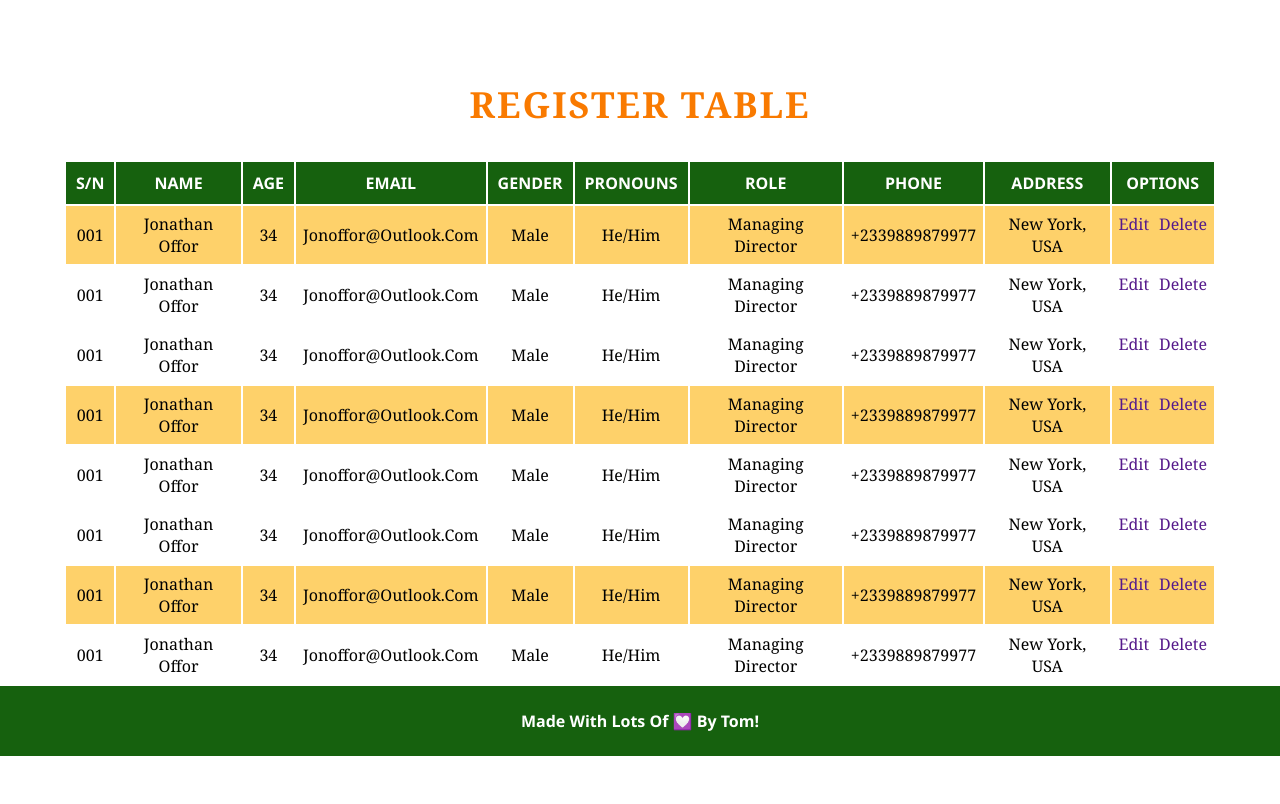
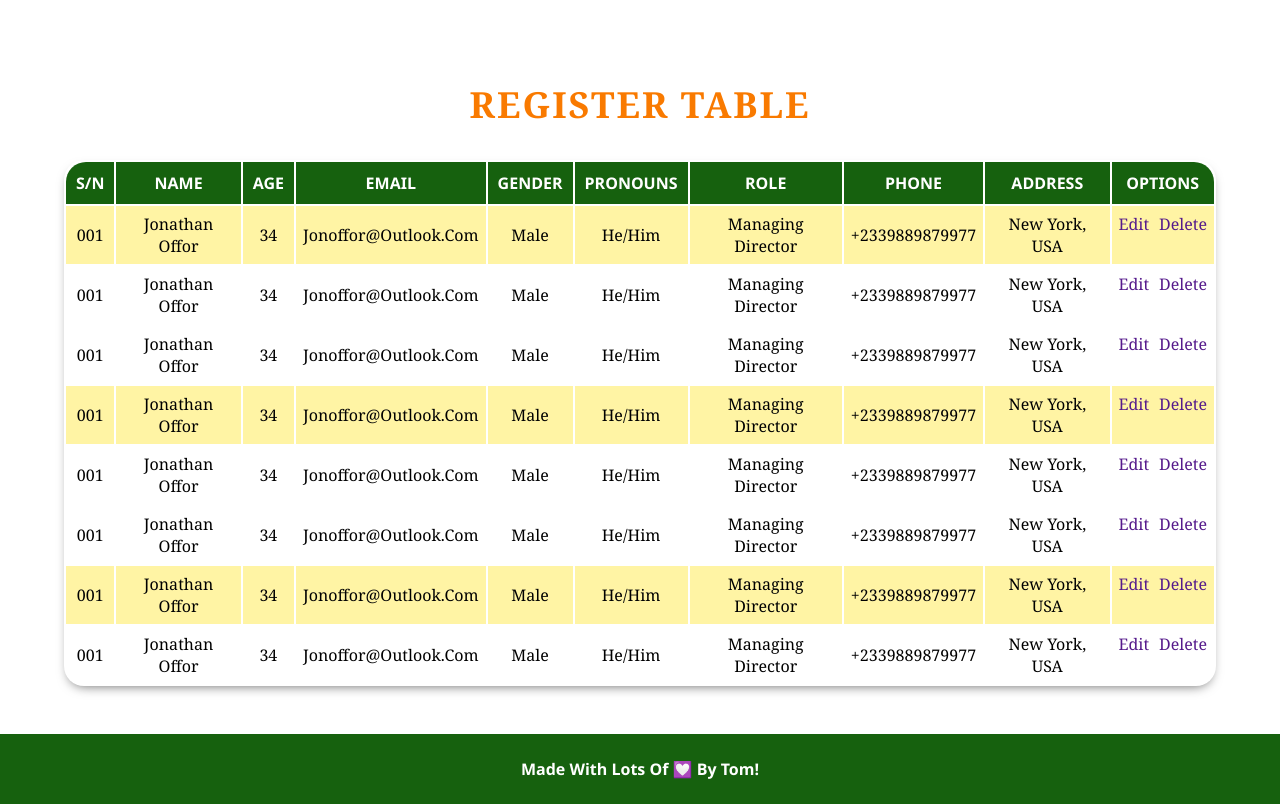
Before and after one commit to Tom-Okafor/staff-register, a PHP site: page /register.php in a window 1280 px wide. Shown: the part 70-874 px from the top of the page. Before the commit the page ends 826 px from the top, so only its background shows below. Run offline with PHP 8.4, Linux system fonts and the light colour scheme.

Commit message:
style: add shadow and border-radius to the register table

```diff
--- a/styles.css
+++ b/styles.css
@@ -227,6 +227,14 @@ footer {
 
 .register_main table {
     width: min(90%, 1300px);
+    border-radius: 20px;
+    box-shadow: 0px 5px 12px -5px rgba(0, 0, 0, 0.6);
+    padding: 0;
+    margin-bottom: 3rem;
+    -webkit-border-radius: ;
+    -moz-border-radius: ;
+    -ms-border-radius: ;
+    -o-border-radius: ;
 }
 
 thead {
@@ -237,6 +245,14 @@ thead {
 th {
     padding: 10px;
     text-transform: uppercase;
+}
+
+th:first-of-type {
+    border-top-left-radius: 20px;
+}
+
+th:last-of-type {
+    border-top-right-radius: 20px;
 }
 
 td {
@@ -257,5 +273,5 @@ td:last-child {
 }
 
 tbody tr:nth-of-type(3n + 1) {
-    background-color: var(--light-orange);
+    background-color: var(--lighter-orange);
 }
```
